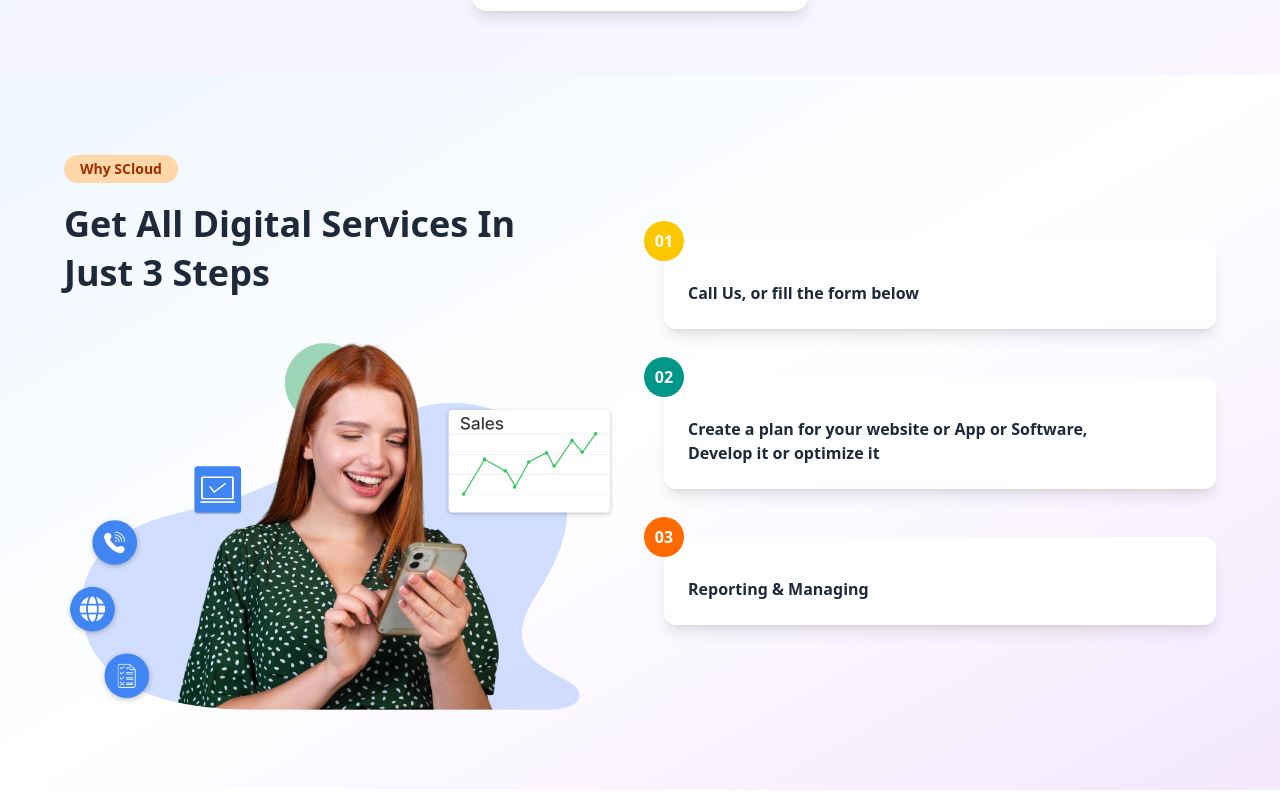
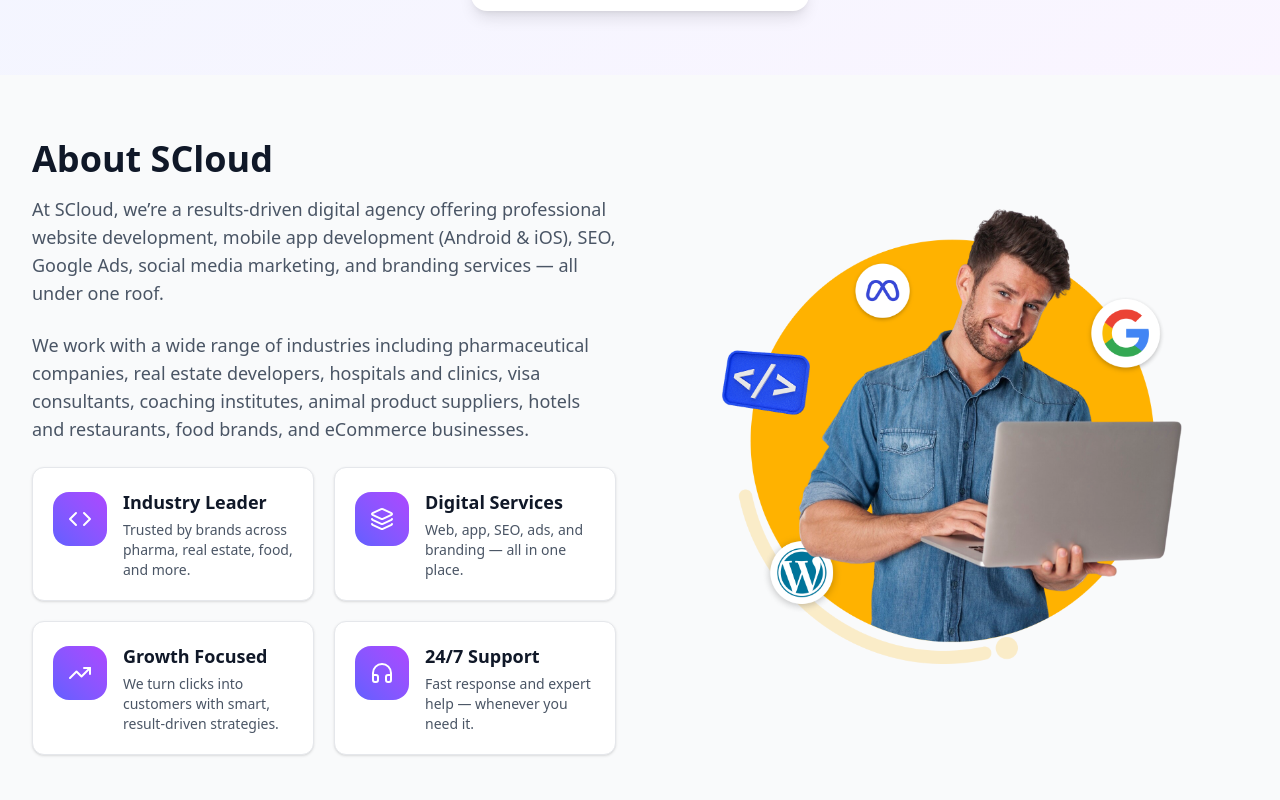
Before and after one commit to SmitPatel1203/SCloud, a React (Vite) app: page / in a window 1280 px wide. Shown: the part 3880-4680 px from the top of the page. Built offline with nearby package versions, Linux system fonts and the light colour scheme.

Commit message:
Add About Us section

```diff
--- a/src/App.jsx
+++ b/src/App.jsx
@@ -8,6 +8,7 @@ import Contact  from './coponets/Contact'
 import Footer from './coponets/Footer'
 import Review from './coponets/Review'
 import ThreeSteps from './coponets/ThreeSteps'
+import About from './coponets/About'
 
 function App() {
   const [count, setCount] = useState(0)
@@ -19,6 +20,7 @@ function App() {
       <Services />
       <Portfolio />
       <Review />
+      <About />
       <ThreeSteps />
       <Contact />
       <Footer />
--- /dev/null
+++ b/src/coponets/About.jsx
@@ -0,0 +1,73 @@
+import AboutImg from '../assets/about-us.png'
+
+import { Code, Layers, TrendingUp, Headphones } from "lucide-react";
+
+const features = [
+  {
+    icon: <Code className="h-6 w-6 text-white" />,
+    title: "Industry Leader",
+    desc: "Trusted by brands across pharma, real estate, food, and more.",
+  },
+  {
+    icon: <Layers className="h-6 w-6 text-white" />,
+    title: "Digital Services",
+    desc: "Web, app, SEO, ads, and branding — all in one place.",
+  },
+  {
+    icon: <TrendingUp className="h-6 w-6 text-white" />,
+    title: "Growth Focused",
+    desc: "We turn clicks into customers with smart, result-driven strategies.",
+  },
+  {
+    icon: <Headphones className="h-6 w-6 text-white" />,
+    title: "24/7 Support",
+    desc: "Fast response and expert help — whenever you need it.",
+  },
+];
+
+const About = () => {
+    return (
+        <section className="bg-gray-50">
+            <div className="max-w-7xl mx-auto px-4 py-16 sm:px-6 lg:px-8 flex flex-col-reverse lg:flex-row items-center gap-12">
+
+                {/* Left: Text Content */}
+                <div className="w-full lg:w-1/2 text-left lg:text-left">
+                    <h2 className="text-4xl font-bold text-gray-900 mb-4">
+                        About SCloud
+                    </h2>
+                    <p className="text-gray-600 mb-6 text-base sm:text-lg">
+                        At SCloud, we’re a results-driven digital agency offering professional website development, mobile app development (Android & iOS), SEO, Google Ads, social media marketing, and branding services — all under one roof.
+                    </p>
+                    <p className="text-gray-600 mb-6 text-base sm:text-lg">
+                        We work with a wide range of industries including pharmaceutical companies, real estate developers, hospitals and clinics, visa consultants, coaching institutes, animal product suppliers, hotels and restaurants, food brands, and eCommerce businesses.
+                    </p>
+                    {/* <p className="text-gray-600 mb-6 text-base sm:text-lg">Our mission is simple — to help you grow your business online with practical strategies, clean design, and consistent support. Whether you need a dynamic website, a custom mobile app, better Google rankings, or more engagement on Instagram and Facebook, our experienced team delivers real results — without the fluff.</p>
+                    <p className="text-gray-600 mb-6 text-base sm:text-lg">We believe in long-term partnerships, transparent work, and helping our clients succeed in a competitive digital world.</p> */}
+                    <div className="grid md:grid-cols-2 gap-5">
+                        {features.map((feature, idx) => (
+                            <div
+                                key={idx}
+                                className="flex items-start p-5 bg-white rounded-xl border border-gray-200 shadow-sm hover:shadow transition duration-300">
+                                <div className="flex-shrink-0 w-[54px] h-[54px] rounded-2xl bg-gradient-to-tr from-indigo-500 to-purple-500 flex items-center justify-center mr-4 mt-1">
+                                    {feature.icon}
+                                </div>
+                                <div>
+                                    <h3 className="text-lg font-bold text-gray-900 mb-1">
+                                        {feature.title}
+                                    </h3>
+                                    <p className="text-sm text-gray-600">{feature.desc}</p>
+                                </div>
+                            </div>
+                        ))}
+                    </div>
+                </div>
+
+                {/* Right: Image or Illustration */}
+                <div className="w-full lg:w-1/2 flex items-center justify-center">
+                    <img src={AboutImg} alt="About SCloud Web Dev and Digital Marketing" className="w-[80%] h-auto "/>
+                </div>
+            </div>
+        </section >
+    )
+}
+export default About
```
Also changed, not shown: src/assets/about-us.png (added).
